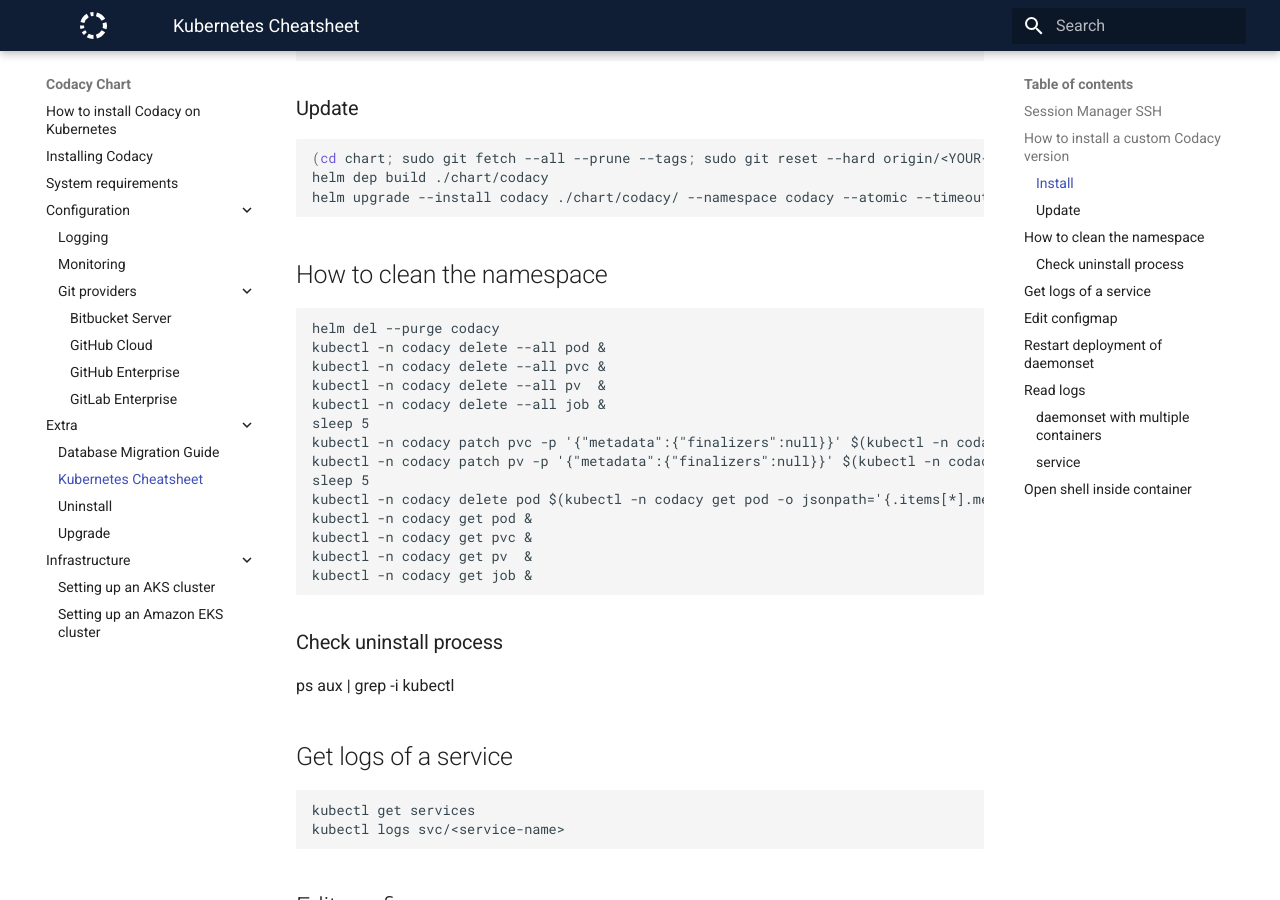
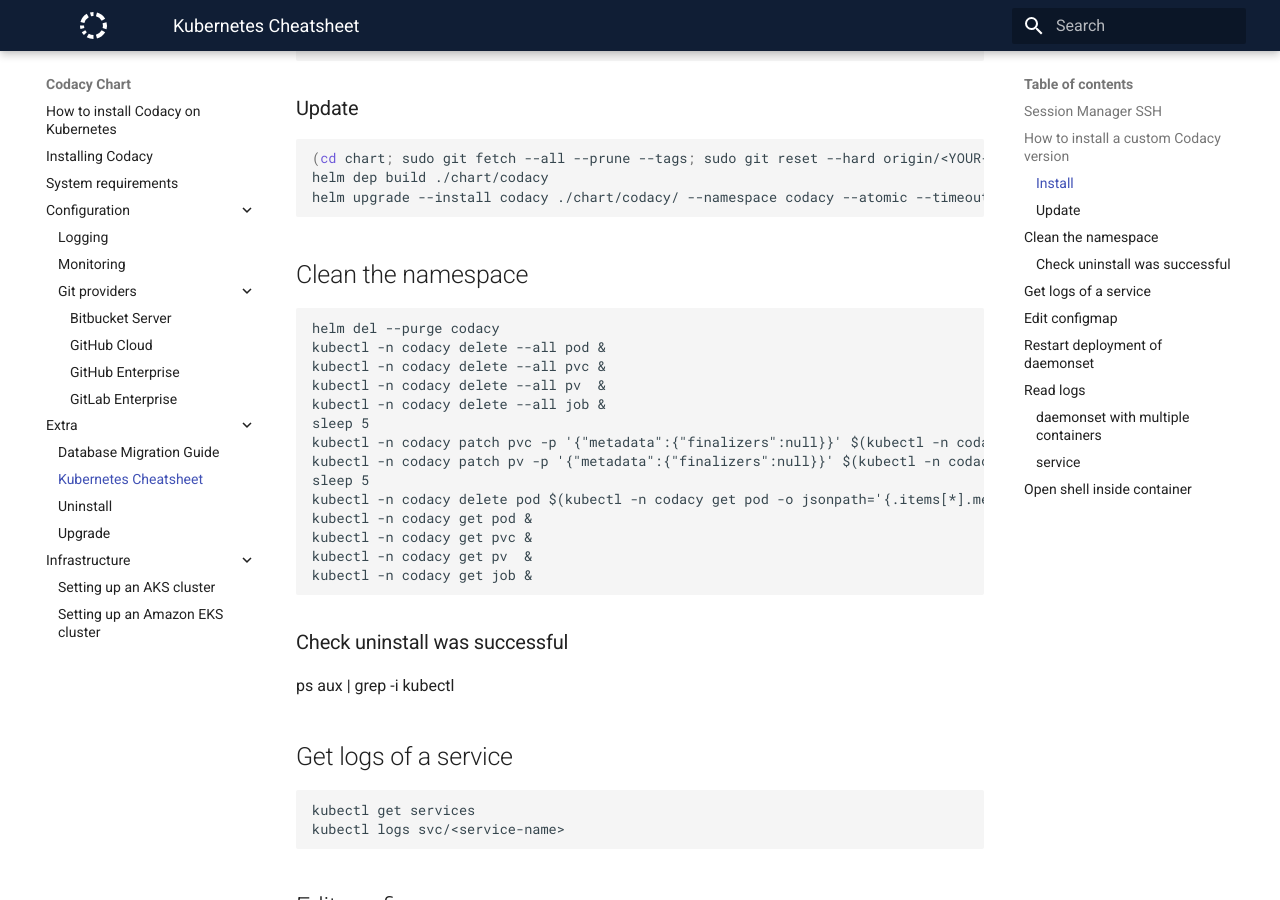
Before and after one commit to codacy/chart, an MkDocs documentation site: the page built from docs/extra/k8s-cheatsheet.md, in a window 1280 px wide and 900 px high, scrolled down 514 px. Built offline with MkDocs 1.6.1 and Material for MkDocs 9.7.7, drawn with Linux system fonts in a browser that asks for light colours.

Commit message:
fix: Apply suggestions from code review
Co-Authored-By: Paulo Ribeiro <60105800+pauloribeiro-codacy@users.noreply.github.com>

````diff
--- a/docs/extra/k8s-cheatsheet.md
+++ b/docs/extra/k8s-cheatsheet.md
@@ -26,7 +26,7 @@
 helm upgrade --install codacy ./chart/codacy/ --namespace codacy --atomic --timeout=300 --values ./<YOUR-VALUES-FILE>
 ```
 
-## How to clean the namespace
+## Clean the namespace
 
 ```
 helm del --purge codacy
@@ -45,7 +45,7 @@
 kubectl -n codacy get job &
 ```
 
-### Check uninstall process
+### Check uninstall was successful
 ps aux | grep -i kubectl
 
 ## Get logs of a service
````
